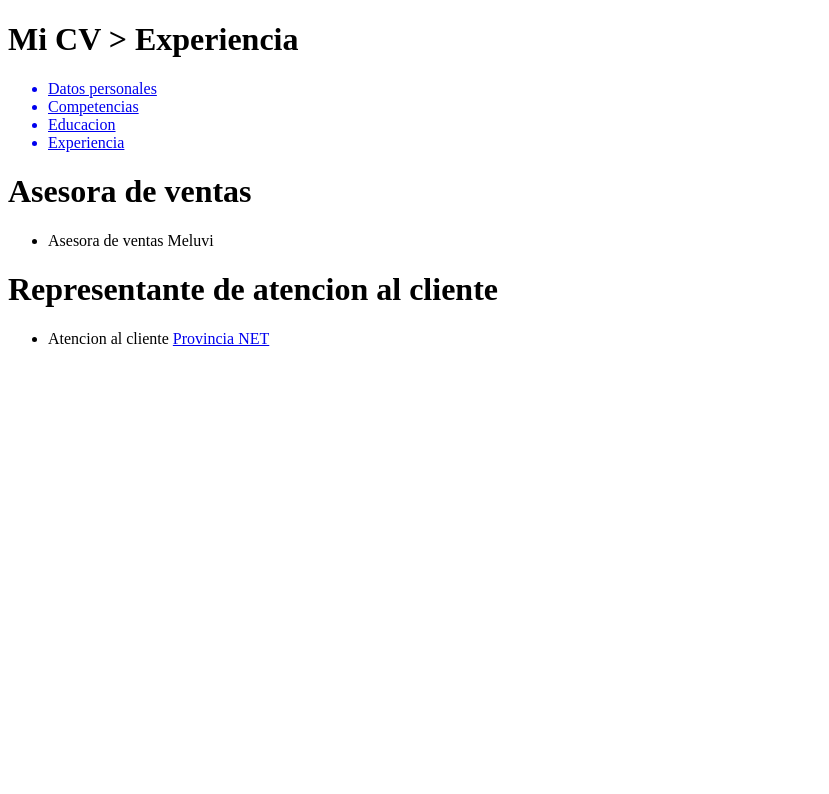
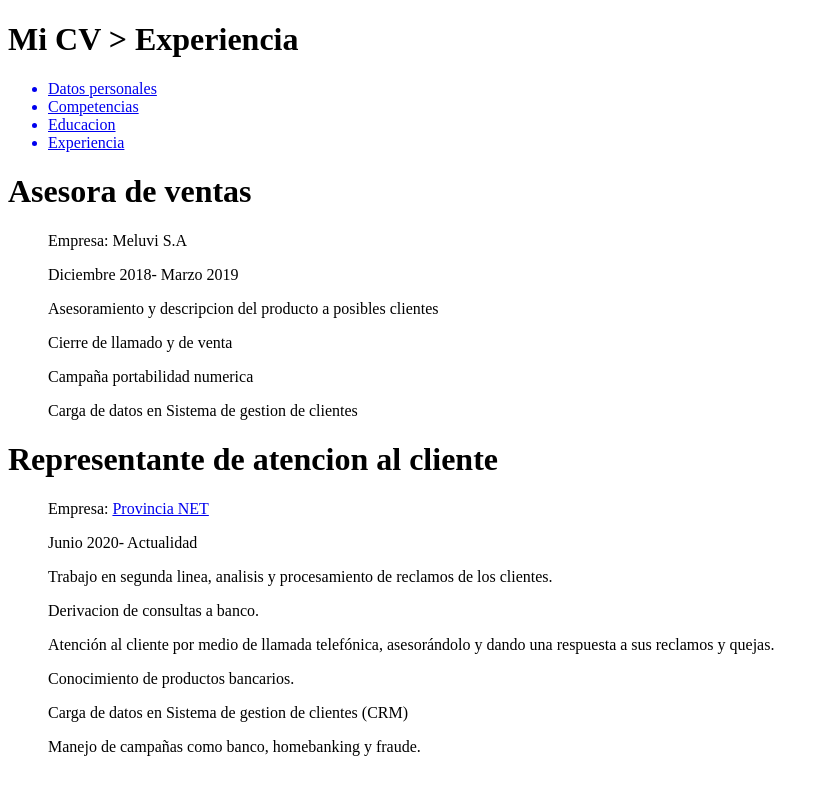
Before and after one commit to lilali099/CVJIMENA, a plain HTML site: page experiencia.html in a window 1280 px wide. Shown: the whole page, without its empty margins (0-829 px from the left). Drawn offline with Linux system fonts and the light colour scheme.

Commit message:
Add files via upload

```diff
--- a/competencias.html
+++ b/competencias.html
@@ -4,6 +4,7 @@
     <meta charset="UTF-8">
     <meta name="viewport" content="width=device-width, initial-scale=1.0">
     <title>Mi curriculum</title>
+    <link rel="stylesheet" href="css/estilo.css">
 </head>
 <body>
     <h1> Mi CV > Competencias</h1>
--- a/experiencia.html
+++ b/experiencia.html
@@ -4,6 +4,7 @@
     <meta charset="UTF-8">
     <meta name="viewport" content="width=device-width, initial-scale=1.0">
     <title>Mi curriculum</title>
+    <link rel="stylesheet" href="css/estilo.css">
 </head>
 <body>
     <h1> Mi CV > Experiencia</h1>
@@ -16,12 +17,54 @@
     </ul>
 
     <h1>Asesora de ventas</h1>
-    <ul>
-        <li>Asesora de ventas Meluvi</li>
-    </ul>
+    <p>
+        <ul>
+            <p>
+            Empresa: Meluvi S.A
+        </p>
+        <p>
+            Diciembre 2018- Marzo 2019
+        </p>
+        <p>
+            Asesoramiento y descripcion del producto a posibles clientes
+        </p>
+        <p>
+            Cierre de llamado y de venta
+        </p>
+        <p>
+            Campaña portabilidad numerica
+        </p>
+        <p>
+            Carga de datos en Sistema de gestion de clientes
+        </p>
+
+        </ul>
+    </p>
     <h1>Representante de atencion al cliente</h1>
     <ul>
-        <li>Atencion al cliente <a href="https://www.provincianet.com.ar/" target="_blank">Provincia NET</a></li>
+        Empresa: <a href="https://www.provincianet.com.ar/" target="_blank">Provincia NET</a>
+        <p>
+            Junio 2020- Actualidad
+        </p>
+        <p>
+            Trabajo en segunda linea, analisis y procesamiento de reclamos de los clientes.
+        </p>
+        <p>
+            Derivacion de consultas a banco.
+        </p>
+        <p>
+            Atención al cliente por medio de llamada telefónica, asesorándolo y dando una respuesta a sus reclamos y quejas.
+        </p>
+        <p>
+            Conocimiento de productos bancarios.
+        </p>
+        <p>
+            Carga de datos en Sistema de gestion de clientes (CRM)
+        </p>
+        <p>
+            Manejo de campañas como banco, homebanking y fraude.
+        </p>
+
     </ul>
 </body>
 </html>
```
Also changed, not shown: educacion.html (+4 -0 lines), index.html (+42 -7 lines).
